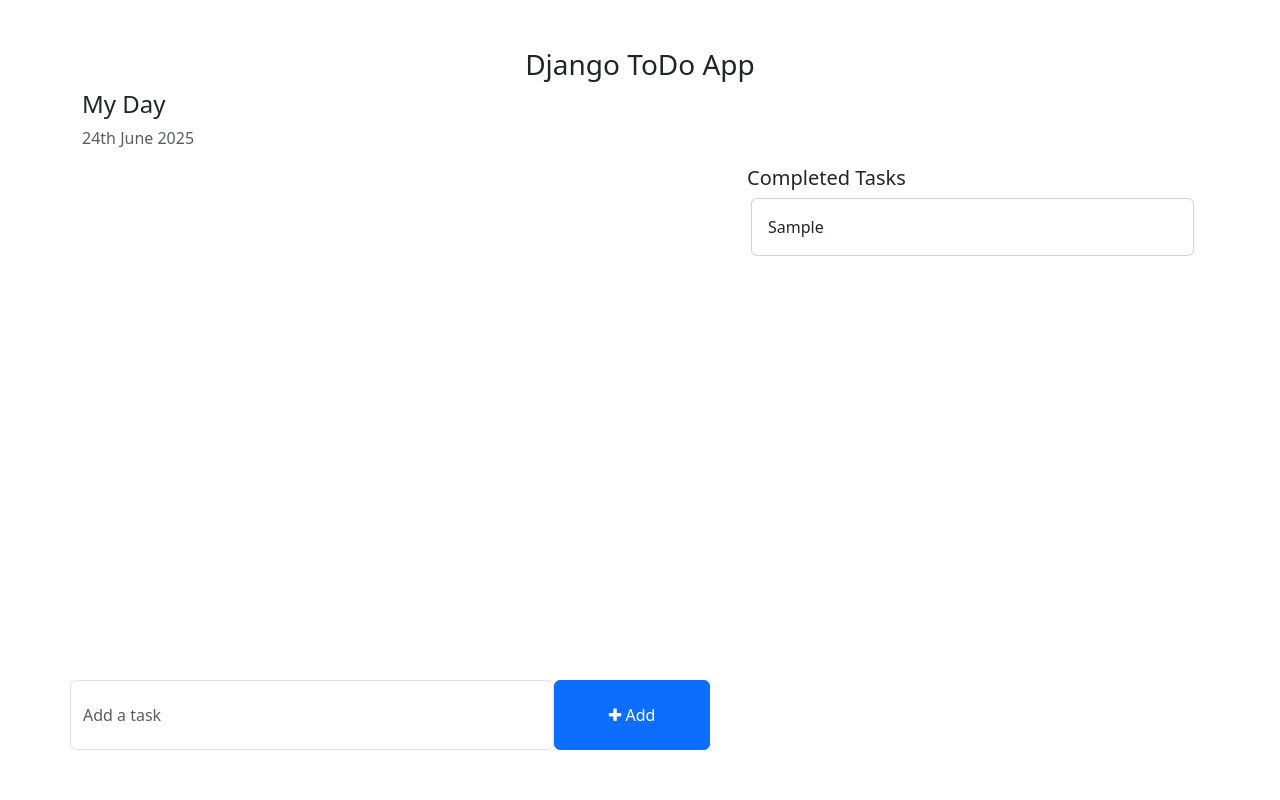
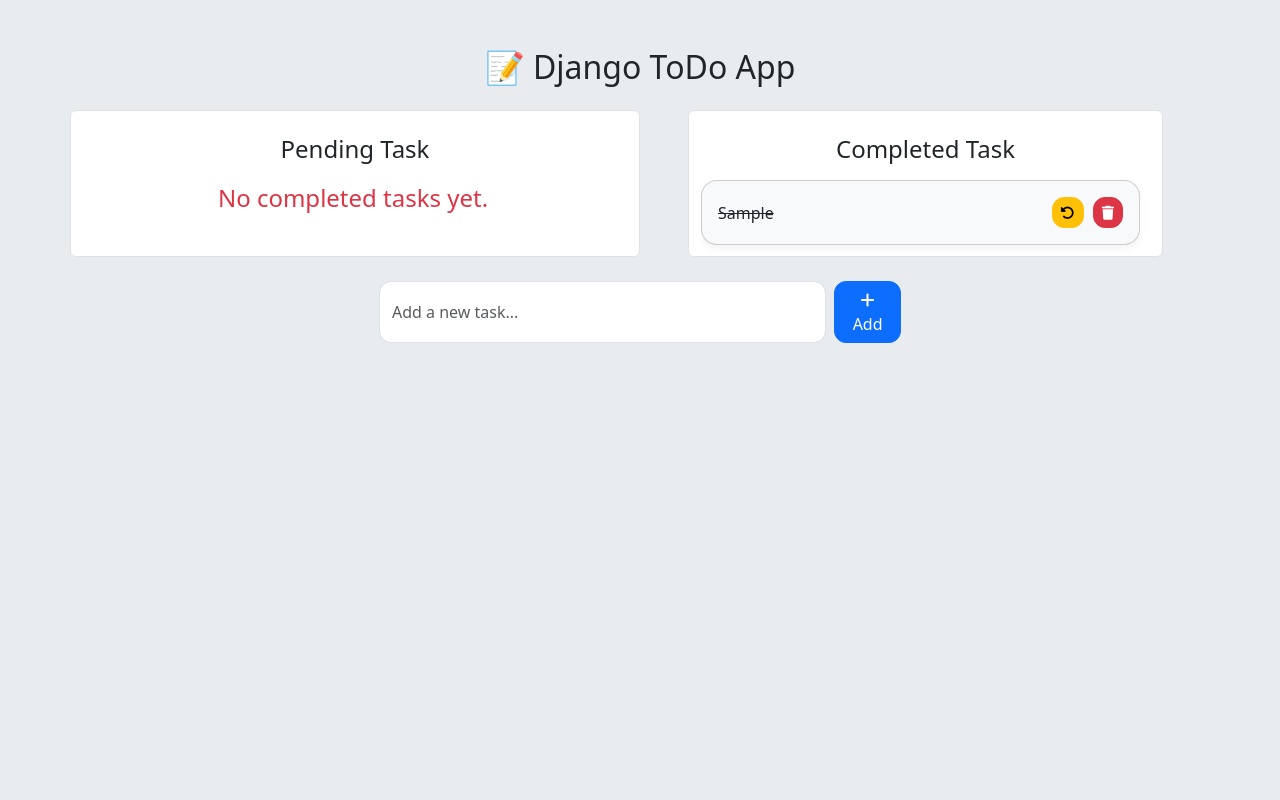
Before and after one commit to mjgupta9135/Django-ToDo, a Django app: page / in a window 1280 px wide. Run offline with Django 5.2, Linux system fonts and the light colour scheme; tables that the repository leaves empty hold one stand-in row (values such as "Sample post").

Commit message:
Task is Done

```diff
--- a/templates/home.html
+++ b/templates/home.html
@@ -8,65 +8,115 @@
     <title>TODO LIST - Home</title>
 
     <!-- Bootstrap -->
-    <link href="https://cdn.jsdelivr.net/npm/bootstrap@5.3.0-alpha1/dist/css/bootstrap.min.css" rel="stylesheet" integrity="sha384-GLhlTQ8iRABdZLl6O3oVMWSktQOp6b7In1Zl3/Jr59b6EGGoI1aFkw7cmDA6j6gD" crossorigin="anonymous">
-    <script src="https://cdn.jsdelivr.net/npm/bootstrap@5.3.0-alpha1/dist/js/bootstrap.bundle.min.js" integrity="sha384-w76AqPfDkMBDXo30jS1Sgez6pr3x5MlQ1ZAGC+nuZB+EYdgRZgiwxhTBTkF7CXvN" crossorigin="anonymous"></script>
-    <!-- Font Awesome Icons -->
-    <link rel="stylesheet" href="https://cdnjs.cloudflare.com/ajax/libs/font-awesome/4.7.0/css/font-awesome.min.css">
+    <link href="https://cdn.jsdelivr.net/npm/bootstrap@5.3.0/dist/css/bootstrap.min.css" rel="stylesheet">
+    <script src="https://cdn.jsdelivr.net/npm/bootstrap@5.3.0/dist/js/bootstrap.bundle.min.js"></script>
+
+    <!-- Font Awesome -->
+    <link rel="stylesheet" href="https://cdnjs.cloudflare.com/ajax/libs/font-awesome/6.5.0/css/all.min.css">
 
     <style>
-        .form-control{
-        padding: 1.375rem .75rem !important;
-    }
+        body {
+            background-color: #f8f9fa;
+        }
+
+        .card {
+            border-radius: 1rem;
+            box-shadow: 0 4px 10px rgba(0,0,0,0.05);
+        }
+
+        .form-control {
+            border-radius: 0.75rem;
+        }
+
+        .btn {
+            border-radius: 0.75rem;
+        }
+
+        .task-section {
+    max-height: 450px;
+    overflow-y: auto;
+    padding-right: 10px;
+}
+
+        .task-actions a {
+            margin-left: 5px;
+        }
+
+        .sticky-form {
+            position: sticky;
+            bottom: 0;
+            background: #fff;
+            padding-top: 1rem;
+            box-shadow: 0 -2px 8px rgba(0,0,0,0.05);
+        }
     </style>
 </head>
-<body>
-    <div class="container">
-        <h3 class="pt-5 text-center">Django ToDo App</h3>
-        <div class="row">
-            <h4>My Day</h4>
-            <p class="text-muted">{% now "jS F Y" %}</p>
-            <div class="col-md-7 col-lg-7" style="height: 450px; overflow: scroll;">
-                <!-- List of all the tasks for the day -->
-                {% for item in tasks %}
-                <div class="card m-1">
-                    <div class="card-body">
-                        {{item.task}}
-                        <span style="position: relative; float: right;">
-                            <a href="{% url 'mark_as_done' item.pk %}" class="btn btn-success"><i class="fa fa-check"></i> Mark as Done</a>
-                            <a href="{% url 'delete_task' item.id %}" class="btn btn-danger"><i class="fa fa-trash"></i></a>
-                            <a href="{% url 'edit_task' item.id %}" class="btn btn-primary"><i class="fa fa-pencil"></i></a>
-                        </span>
-                        </span>
+<body class="bg-body-secondary">
+    <div class="container py-5 ">
+        <h2 class="text-center mb-4">📝 Django ToDo App</h2>
+
+        <div class="row g-4 gap-5 mb-4 ">
+            <!-- Active Tasks -->
+            <div class="col-lg-6 bg-white border rounded p-4">
+                <div class="d-flex justify-content-center align-items-center mb-2">
+                    <h4>Pending Task</h4>
+
+                </div>
+                <div class="task-section pe-1">
+                    {% for item in tasks %}
+                    <div class="card mb-2">
+                        <div class="card-body d-flex justify-content-between align-items-center">
+                            <div>{{ item.task }}</div>
+                            <div class="task-actions">
+                                <a href="{% url 'mark_as_done' item.pk %}" class="btn btn-success btn-sm"><i class="fa fa-check"></i></a>
+                                <a href="{% url 'edit_task' item.id %}" class="btn btn-primary btn-sm"><i class="fa fa-pen"></i></a>
+                                <a href="{% url 'delete_task' item.id %}" class="btn btn-danger btn-sm"><i class="fa fa-trash"></i></a>
+                            </div>
+                        </div>
                     </div>
+                    {% empty %}
+                   <p class="text-danger fs-4 text-center">No completed tasks yet.</p>
+                    {% endfor %}
                 </div>
-                {% endfor %}
             </div>
-            <div class="col-md-5 col-lg-5">
-                <h5>Completed Tasks</h5>
-                 {% for item in completed_tasks %}
-                <!-- List of all the tasks that have completed -->
-                <div class="card m-1">
-                    <div class="card-body">
-                        {{item.task}}
+
+            <!-- Completed Tasks -->
+            <div class="col-lg-5 border bg-white pt-4 rounded">
+               <div class="d-flex justify-content-center align-items-center mb-2 ">
+                    <h4>Completed Task</h4>
+
+                </div>
+                <div class="task-section">
+                    {% for item in completed_tasks %}
+                    <div class="card mb-2 bg-light">
+                        <div class="card-body d-flex justify-content-between align-items-center">
+                            <div><del>{{ item.task }}</del></div>
+                            <div class="task-actions">
+                                <a href="{% url 'mark_as_undone' item.pk %}" class="btn btn-warning btn-sm"><i class="fa fa-rotate-left"></i></a>
+                                <a href="{% url 'delete_task' item.id %}" class="btn btn-danger btn-sm"><i class="fa fa-trash"></i></a>
+                            </div>
+                        </div>
                     </div>
+                    {% empty %}
+                    <p class="text-danger fs-4 text-center">No completed tasks yet.</p>
+                    {% endfor %}
                 </div>
-                 {% endfor %}
             </div>
         </div>
-        <div class="row">
-            <div class="col-md-6 col-lg-6 p-0" style="position: absolute; bottom: 50px;">
-                <!-- To Do Form -->
-                <form action="{% url 'addTask' %}" method="POST">
-                    {% csrf_token %}
-                    <div class="form-group">
-                        <span style="display: flex;">
-                            <input type="text" name="task" class="form-control" placeholder="Add a task">
-                            <button type="submit" class="btn btn-primary" style="width: 200px;"><i class="fa fa-plus"></i> Add</button>
-                        </span>
-                    </div>
-                </form>
-            </div>
+
+        <!-- Add Task Form -->
+        <div class="container  d-flex justify-content-center align-items-center">
+    <div class="row w-100">
+        <div class="col-lg-6 mx-auto">
+            <form action="{% url 'addTask' %}" method="POST" class="d-flex gap-2">
+                {% csrf_token %}
+                <input type="text" name="task" class="form-control" placeholder="Add a new task..." required>
+                <button type="submit" class="btn btn-primary "><i class="fa fa-plus"></i> Add</button>
+            </form>
         </div>
+    </div>
+</div>
+
     </div>
 </body>
 </html>
--- a/todos/urls.py
+++ b/todos/urls.py
@@ -11,5 +11,7 @@ urlpatterns=[
     path('edit_task/<int:pk>/', views.edit_task, name='edit_task'),
     # Delete task
     path('delete_task/<int:pk>/', views.delete_task, name='delete_task'),
+    #Mark as undone
+    path('mark_as_undone/<int:pk>/', views.mark_as_undone, name='mark_as_undone'),
 
 ]
--- a/todos/views.py
+++ b/todos/views.py
@@ -36,3 +36,9 @@ def edit_task(request, pk):
             'get_task': get_task,
         }
         return render(request, 'edit_task.html', context)
+
+def mark_as_undone(request, pk):
+    task = get_object_or_404(Task, pk=pk)
+    task.is_completed = False
+    task.save()
+    return redirect('home')
```
